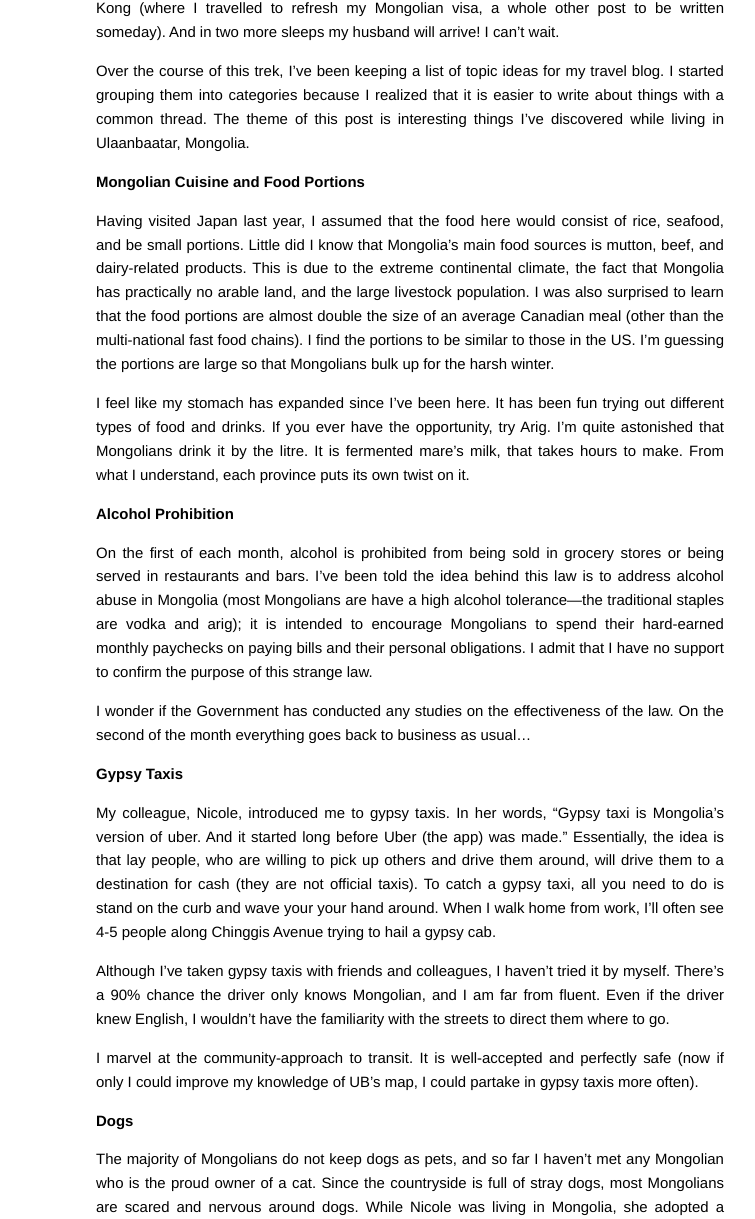
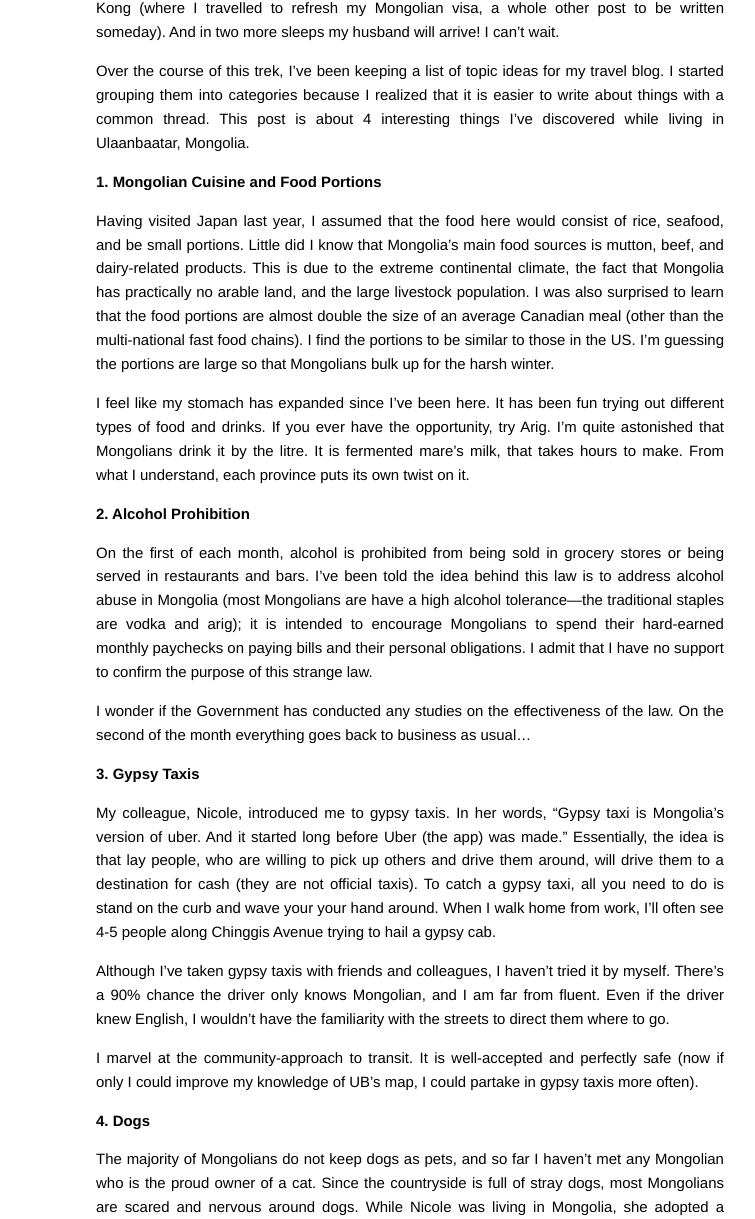
Before and after one commit to rachelgold/rachelgold.github.io, a Jekyll site: the page built from _posts/2018-03-13-interesting-facts-about-ulaanbaatar.md, in a window 1280 px wide. Shown: the part 249-1468 px from the top of the page, without its empty margins (230-985 px from the left). Built offline with Jekyll 4.4.1, drawn with Linux system fonts in a browser that asks for light colours; comment, search, counter and statistics services are not loaded.

Commit message:
tweak latest post and add numbered headings

```diff
--- a/_posts/2018-03-13-interesting-facts-about-ulaanbaatar.md
+++ b/_posts/2018-03-13-interesting-facts-about-ulaanbaatar.md
@@ -6,21 +6,21 @@ comments: true
 
 My sister asked me a while ago, “When’s your next blog post. It’s already middle of March”. Wow. Time has flown by the couple weeks. It feels like yesterday that I was on a jaunt to Hong Kong (where I travelled to refresh my Mongolian visa, a whole other post to be written someday). And in two more sleeps my husband will arrive! I can’t wait.
 
-Over the course of this trek, I’ve been keeping a list of topic ideas for my travel blog. I started grouping them into categories because I realized that it is easier to write about things with a common thread. The theme of this post is interesting things I’ve discovered while living in Ulaanbaatar, Mongolia.
+Over the course of this trek, I’ve been keeping a list of topic ideas for my travel blog. I started grouping them into categories because I realized that it is easier to write about things with a common thread. This post is about 4 interesting things I’ve discovered while living in Ulaanbaatar, Mongolia.
 
-### Mongolian Cuisine and Food Portions
+### 1. Mongolian Cuisine and Food Portions
 
 Having visited Japan last year, I assumed that the food here would consist of rice, seafood, and be small portions. Little did I know that Mongolia’s main food sources is mutton, beef, and dairy-related products. This is due to the extreme continental climate, the fact that Mongolia has practically no arable land, and the large livestock population. I was also surprised to learn that the food portions are almost double the size of an average Canadian meal (other than the multi-national fast food chains). I find the portions to be similar to those in the US.  I’m guessing the portions are large so that Mongolians bulk up for the harsh winter.
 
 I feel like my stomach has expanded since I’ve been here. It has been fun trying out different types of food and drinks. If you ever have the opportunity, try Arig. I’m quite astonished that Mongolians drink it by the litre. It is fermented mare's milk, that takes hours to make. From what I understand, each province puts its own twist on it.
 
-### Alcohol Prohibition
+### 2. Alcohol Prohibition
 
 On the first of each month, alcohol is prohibited from being sold in grocery stores or being served in restaurants and bars. I’ve been told the idea behind this law is to address alcohol abuse in Mongolia (most Mongolians are have a high alcohol tolerance—the traditional staples are vodka and arig); it is intended to encourage Mongolians to spend their hard-earned monthly paychecks on paying bills and their personal obligations. I admit that I have no support to confirm the purpose of this strange law.
 
 I wonder if the Government has conducted any studies on the effectiveness of the law. On the second of the month everything goes back to business as usual...
 
-### Gypsy Taxis
+### 3. Gypsy Taxis
 
 My colleague, Nicole, introduced me to gypsy taxis. In her words, “Gypsy taxi is Mongolia’s version of uber. And it started long before Uber (the app) was made.” Essentially, the idea is that lay people, who are willing to pick up others and drive them around, will drive them to a destination for cash (they are not official taxis). To catch a gypsy taxi, all you need to do is stand on the curb and wave your your hand around. When I walk home from work, I’ll often see 4-5 people along Chinggis Avenue trying to hail a gypsy cab.
 
@@ -28,7 +28,7 @@ Although I’ve taken gypsy taxis with friends and colleagues, I haven’t tried
 
 I marvel at the community-approach to transit. It is well-accepted and perfectly safe (now if only I could improve my knowledge of UB’s map, I could partake in gypsy taxis more often).
 
-### Dogs
+### 4. Dogs
 
 The majority of Mongolians do not keep dogs as pets, and so far I haven’t met any Mongolian who is the proud owner of a cat. Since the countryside is full of stray dogs, most Mongolians are scared and nervous around dogs. While Nicole was living in Mongolia, she adopted a Russian spaniel puppy who was found homeless. She suspected that a family had adopted the puppy, but later left her outside because they couldn’t handle her.
 
```
